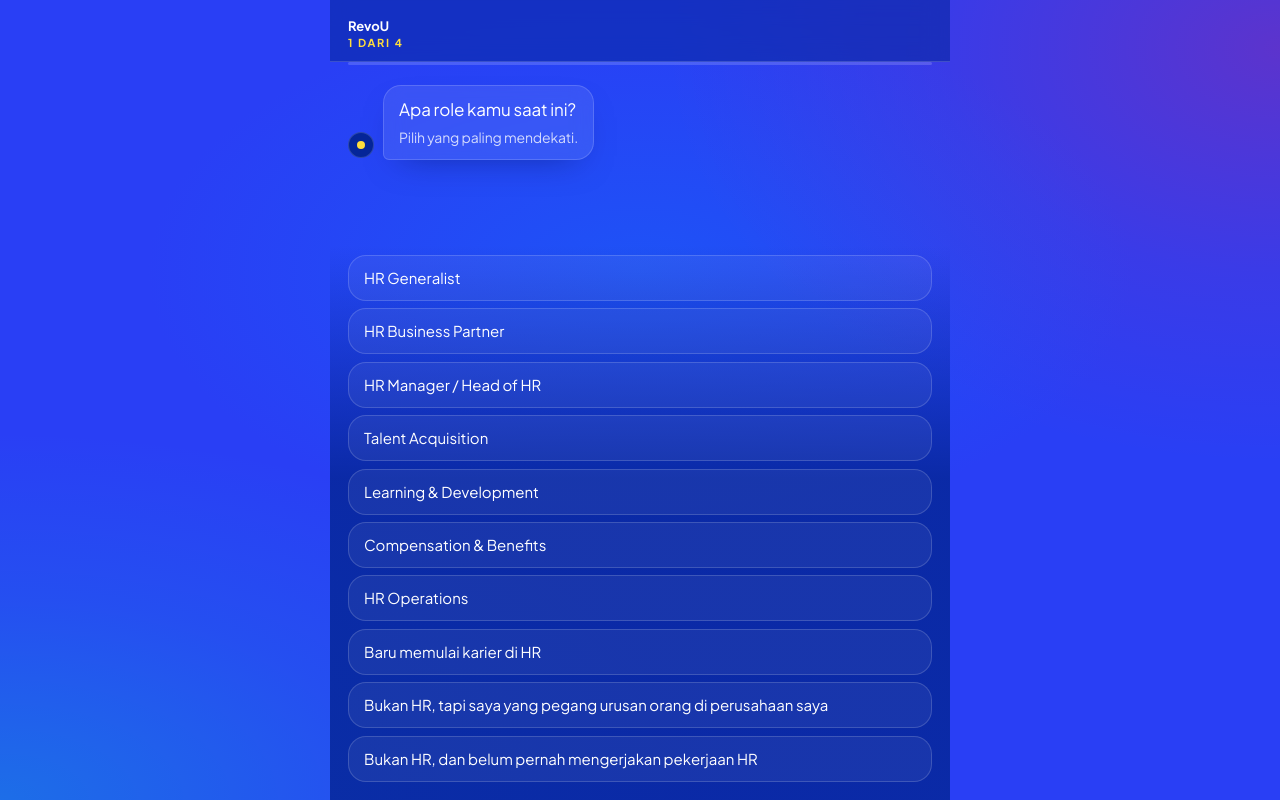
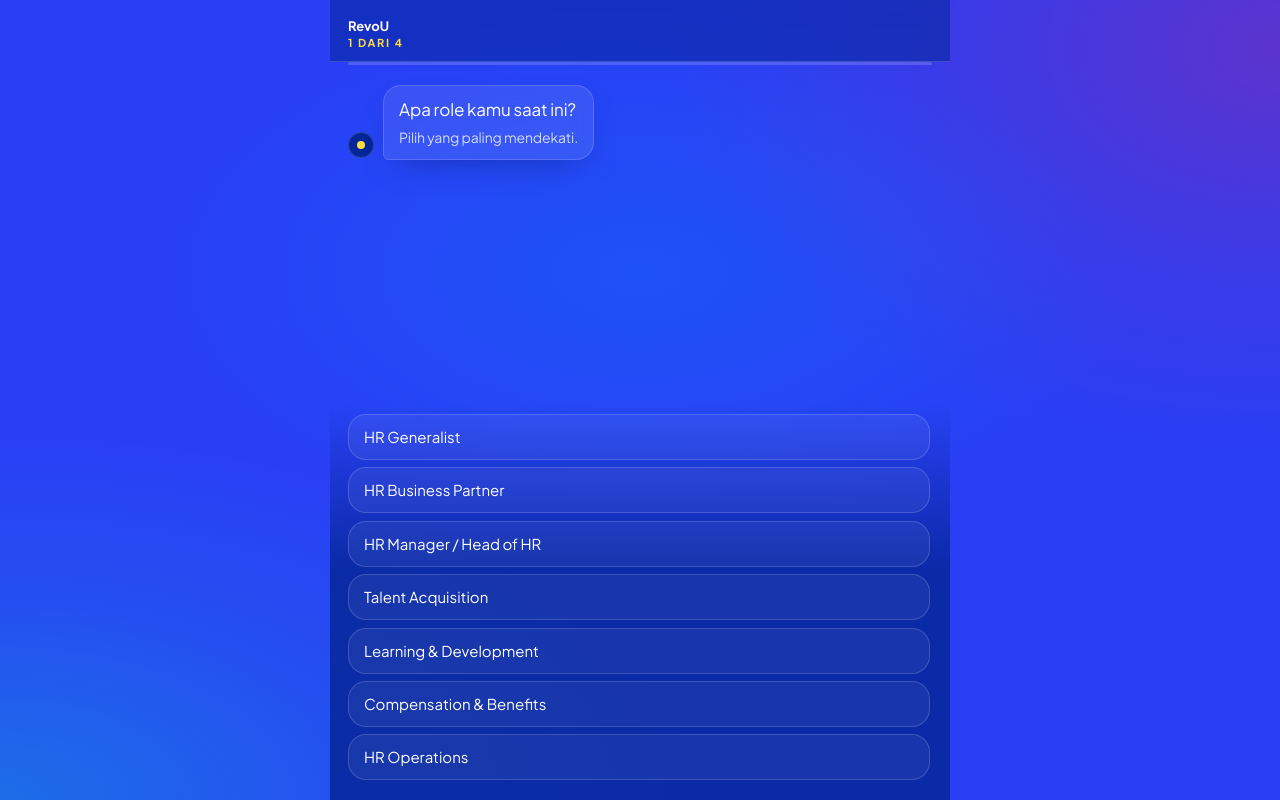
Before and after one commit to marketingrevou/hrai-teaser, a website: page public/index.html in a window 1280 px wide. Both pictures are taken after a click on the button "Explore more". Drawn offline with Linux system fonts and the light colour scheme.

Commit message:
Cap option list height and make it scroll internally
Long question option lists (e.g. the 10-item role question) had no
height limit, so they pushed the whole page taller instead of
scrolling in place.

```diff
--- a/public/index.html
+++ b/public/index.html
@@ -297,7 +297,16 @@
     background: linear-gradient(transparent, rgba(5, 38, 153, 0.85) 42%);
   }
 
-  .options { display: flex; flex-direction: column; gap: 7px; }
+  .options {
+    display: flex;
+    flex-direction: column;
+    gap: 7px;
+    max-height: min(46vh, 400px);
+    overflow-y: auto;
+    overscroll-behavior: contain;
+    scrollbar-width: thin;
+    padding-right: 2px;
+  }
 
   .chip {
     text-align: left;
```
